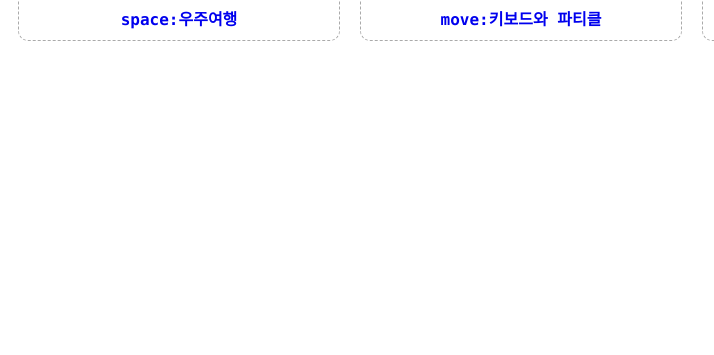
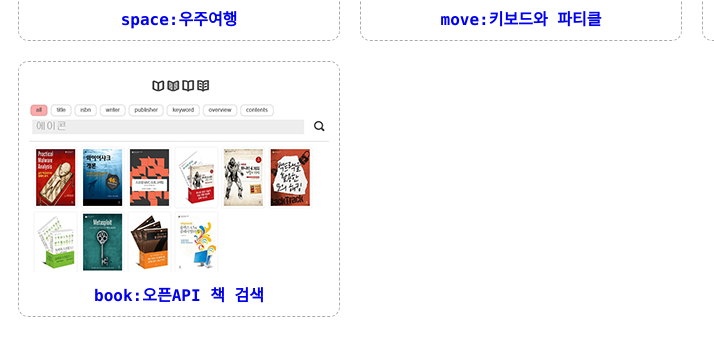
Before and after one commit to kuahn/bsJS, a plain HTML site: page showcase/index.html in a window 1280 px wide. Shown: the part 233-588 px from the top of the page, 0-714 px from the left. Drawn offline with Linux system fonts and the light colour scheme.

Commit message:
책검색 쇼케이스에 추가

```diff
--- a/showcase/index.html
+++ b/showcase/index.html
@@ -19,6 +19,7 @@
 <div id="a" class="list"><a href="space.html" target="_blank"><img src="thumb_space.png" />space:우주여행</a></div>
 <div class="list"><a href="move.html" target="_blank"><img src="thumb_move.png"/>move:키보드와 파티클</a></div>
 <div class="list"><a href="todo.html" target="_blank"><img src="thumb_todo.png"/>todo:할 일 관리</a></div>
+<div class="list"><a href="book.html" target="_blank"><img src="thumb_book.png"/>book:오픈API 책 검색</a></div>
 <div id="stage"></div>
 <script src="../bs/bs5.js"></script>
 <script>
```
Also changed, not shown: showcase/thumb_book.png (added).
